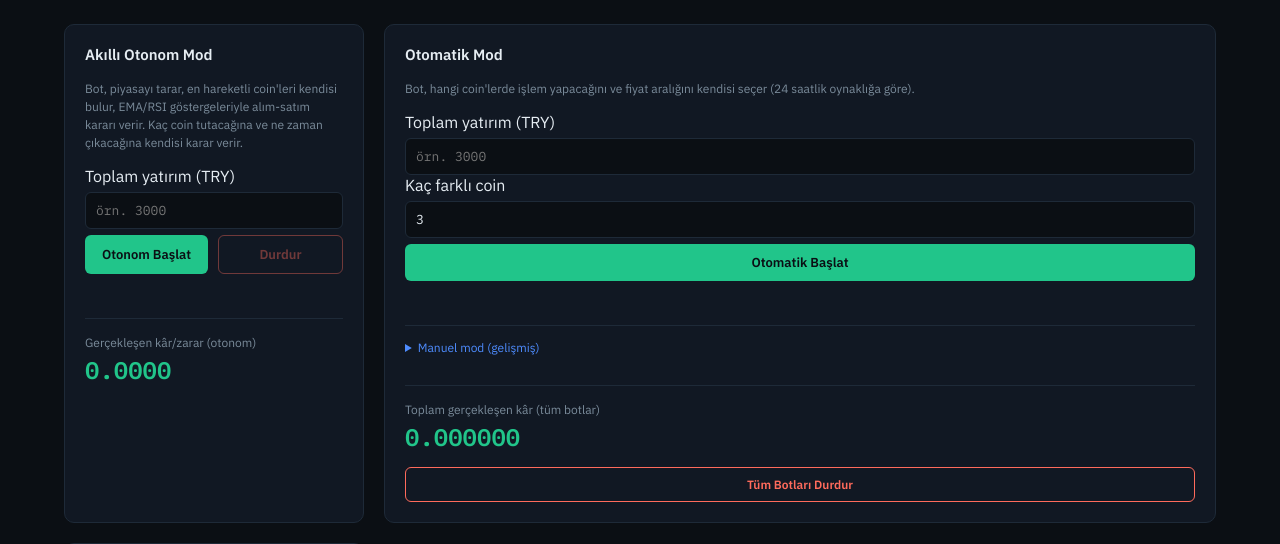
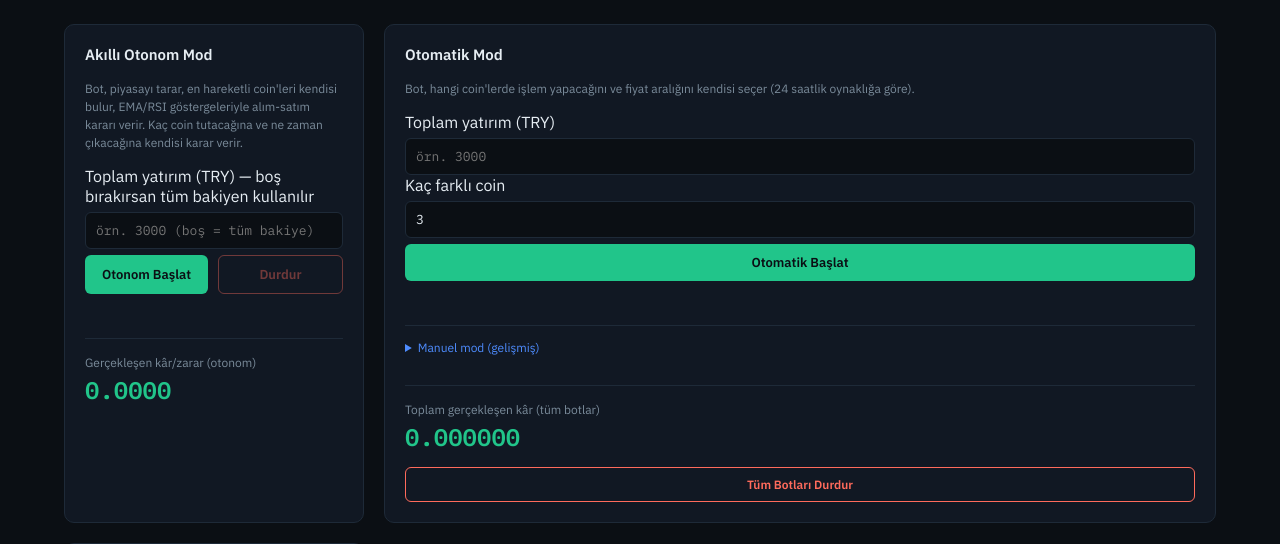
Before and after one commit to ugurdemirel138/Binance-TR, a Flask app: page / in a window 1280 px wide. Shown: the part 64-608 px from the top of the page. Run offline with Flask 3, Linux system fonts and the light colour scheme; data that the repository does not hold is empty.

Commit message:
Update index.html

```diff
--- a/templates/index.html
+++ b/templates/index.html
@@ -31,8 +31,8 @@
     </p>
     <form id="smart-form">
       <label>
-        Toplam yatırım (TRY)
-        <input type="number" id="smart-investment" step="any" placeholder="örn. 3000">
+        Toplam yatırım (TRY) — boş bırakırsan tüm bakiyen kullanılır
+        <input type="number" id="smart-investment" step="any" placeholder="örn. 3000 (boş = tüm bakiye)">
       </label>
       <div class="actions">
         <button type="submit" id="smart-start-btn" class="btn btn-start">Otonom Başlat</button>
```
